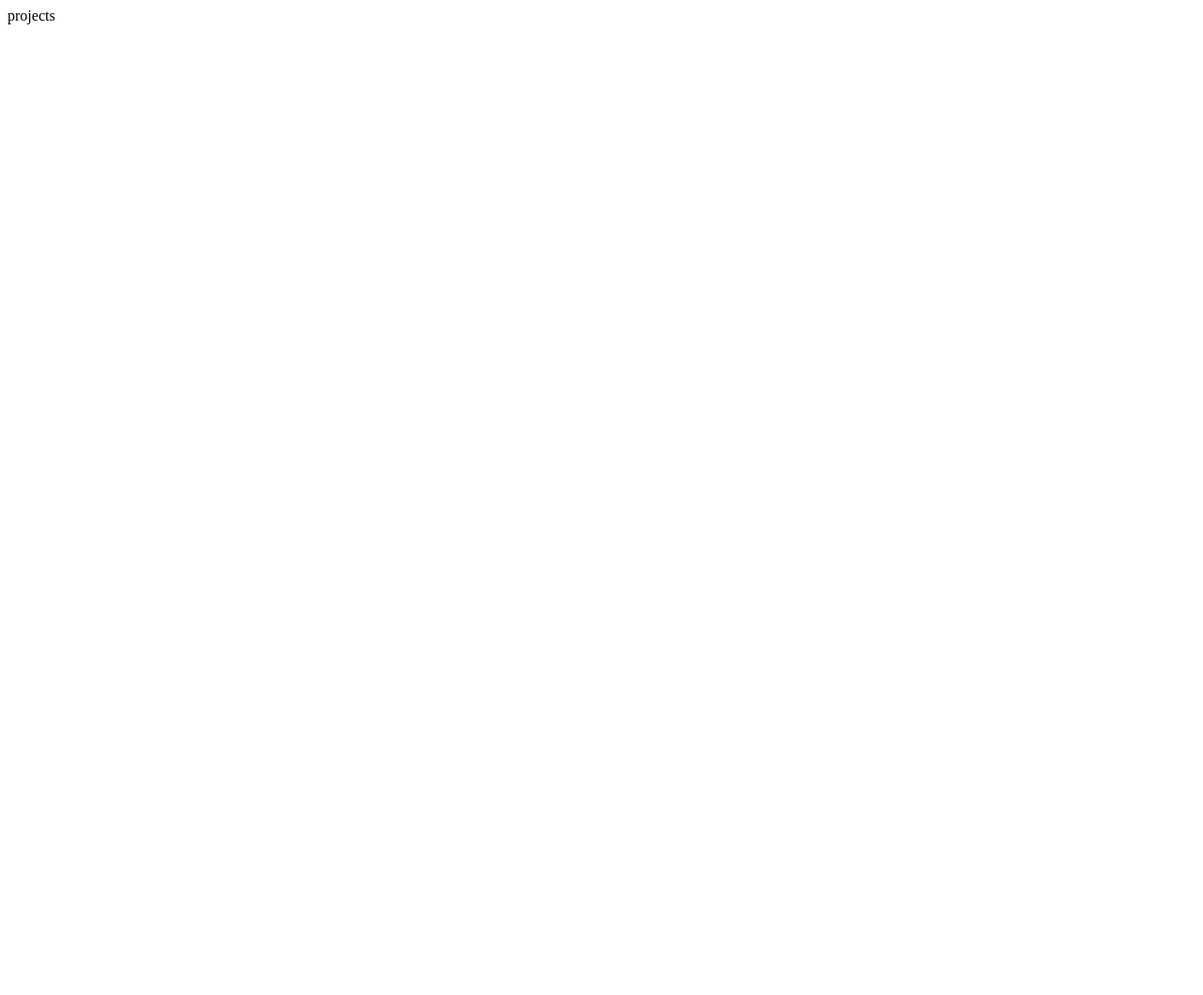
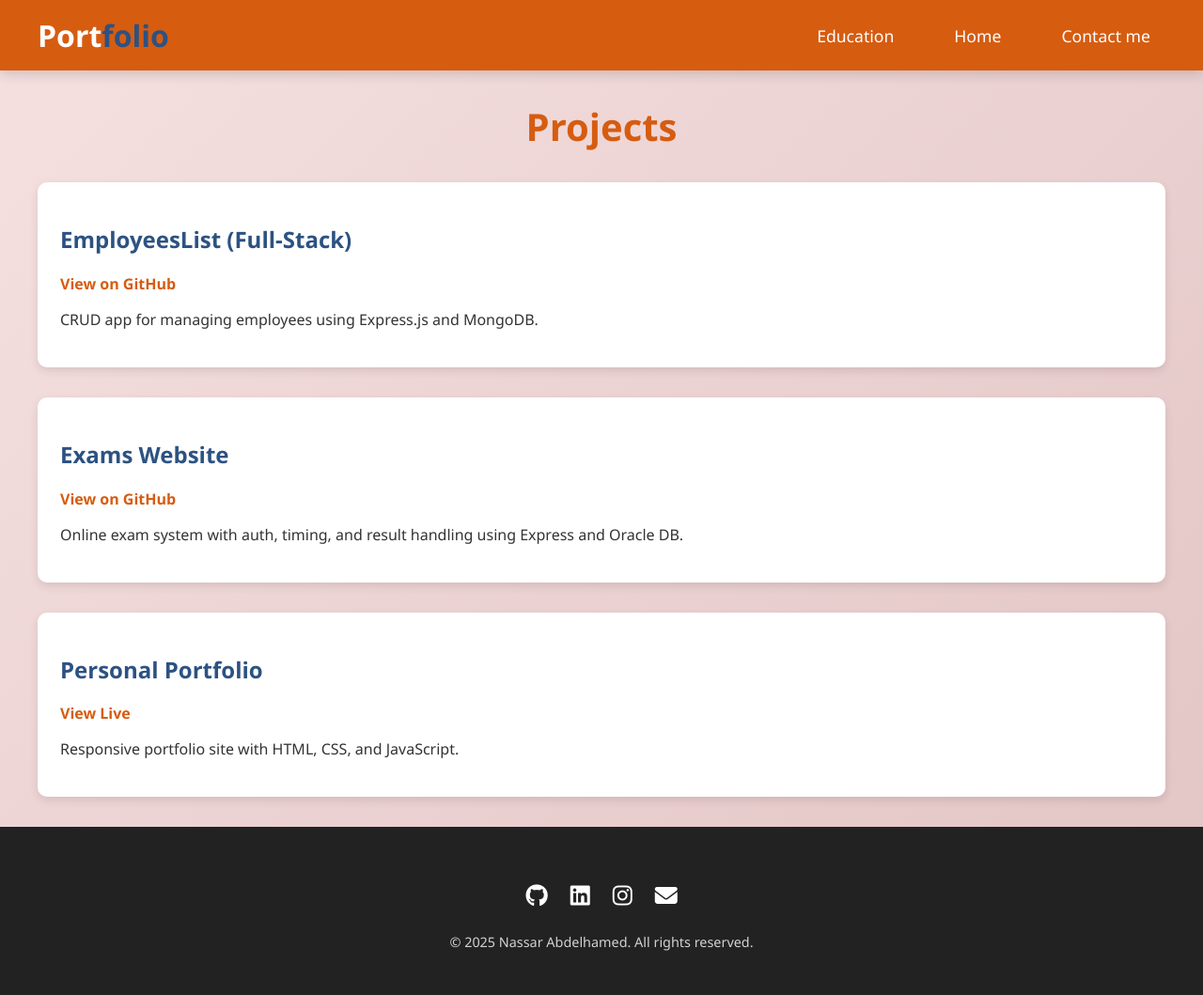
Before and after one commit to NassarAbdelhamed/Profile, a plain HTML site: page Pages/projects.html in a window 1280 px wide. Shown: the whole page at 94% size. Before the commit the page ends 800 px from the top, so only its background shows below. Drawn offline with Linux system fonts and the light colour scheme.

Commit message:
add Projects

```diff
--- a/Pages/projects.html
+++ b/Pages/projects.html
@@ -1,11 +1,240 @@
 <!DOCTYPE html>
 <html lang="en">
 <head>
-    <meta charset="UTF-8">
-    <meta name="viewport" content="width=device-width, initial-scale=1.0">
-    <title>Document</title>
+  <meta charset="UTF-8" />
+  <meta name="viewport" content="width=device-width, initial-scale=1.0"/>
+  <title>Projects | Nassar Abdelhamed</title>
+  <link rel="stylesheet" href="https://cdnjs.cloudflare.com/ajax/libs/font-awesome/6.4.0/css/all.min.css"/>
+  <style>
+    /* Reuse your index styles here, simplified to essentials for demo */
+
+    :root {
+      --primary: #d65c10;
+      --primary-dark: #b34a0d;
+      --secondary: #2c5282;
+      --dark: #222;
+      --white: #ffffff;
+    }
+
+    body {
+      font-family: 'Segoe UI', Tahoma, Geneva, Verdana, sans-serif;
+      background: linear-gradient(135deg, #f5e0e0 0%, #e2c4c4 100%);
+      margin: 0;
+      color: #333;
+    }
+
+    /* Header */
+    .header {
+      background-color: var(--primary);
+      padding: 1rem 2rem;
+      position: sticky;
+      top: 0;
+      z-index: 100;
+      box-shadow: 0 4px 12px rgba(0, 0, 0, 0.15);
+    }
+
+    .nav {
+      display: flex;
+      justify-content: space-between;
+      align-items: center;
+      max-width: 1200px;
+      margin: 0 auto;
+    }
+
+    .logo-text {
+      font-size: 2rem;
+      font-weight: bold;
+    }
+
+    .logo-text span:first-child {
+      color: var(--white);
+    }
+
+    .logo-text span:last-child {
+      color: var(--secondary);
+    }
+
+    .nav-links {
+      display: flex;
+      gap: 2rem;
+    }
+
+    .nav-links a {
+      color: var(--white);
+      text-decoration: none;
+      font-size: 1.1rem;
+      transition: background 0.3s;
+      padding: 0.5rem 1rem;
+      border-radius: 4px;
+    }
+
+    .nav-links a:hover {
+      background-color: rgba(255, 255, 255, 0.2);
+    }
+
+    .mobile-menu-btn {
+      display: none;
+      background: none;
+      border: none;
+      color: var(--white);
+      font-size: 1.8rem;
+      cursor: pointer;
+    }
+
+    @media (max-width: 768px) {
+      .nav-links {
+        display: none;
+        flex-direction: column;
+        background-color: var(--primary-dark);
+        position: absolute;
+        top: 100%;
+        left: 0;
+        width: 100%;
+      }
+
+      .nav-links.active {
+        display: flex;
+      }
+
+      .mobile-menu-btn {
+        display: block;
+      }
+    }
+
+    /* Projects Section */
+    .container {
+      max-width: 1200px;
+      margin: 2rem auto;
+      padding: 0 2rem;
+    }
+
+    .page-title {
+      text-align: center;
+      color: var(--primary);
+      font-size: 2.5rem;
+      margin-bottom: 2rem;
+    }
+
+    .project-card {
+      background: #fff;
+      border-radius: 10px;
+      padding: 1.5rem;
+      box-shadow: 0 4px 10px rgba(0, 0, 0, 0.1);
+      margin-bottom: 2rem;
+    }
+
+    .project-title {
+      font-size: 1.5rem;
+      color: var(--secondary);
+    }
+
+    .project-link {
+      color: var(--primary);
+      font-weight: bold;
+      text-decoration: none;
+    }
+
+    .project-link:hover {
+      text-decoration: underline;
+    }
+     .footer {
+            background: var(--dark);
+            color: var(--white);
+            padding: 2rem;
+            text-align: center;
+            margin-top: auto;
+        }
+
+        .social-links {
+            display: flex;
+            justify-content: center;
+            gap: 1.5rem;
+            margin: 1.5rem 0;
+        }
+
+        .social-links a {
+            color: var(--white);
+            font-size: 1.5rem;
+            transition: transform 0.3s ease, color 0.3s ease;
+        }
+
+        .social-links a:hover {
+            color: var(--primary);
+            transform: translateY(-3px);
+        }
+
+        .copyright {
+            font-size: 0.9rem;
+            opacity: 0.8;
+        }
+
+  </style>
 </head>
 <body>
-    projects
+
+  <!-- Header -->
+  <header class="header">
+    <nav class="nav">
+      <div class="logo">
+        <div class="logo-text">
+          <span>Port</span><span>folio</span>
+        </div>
+      </div>
+      <div class="nav-links" id="navLinks">
+        <a href="education.html">Education</a>
+        <a href="../index.html">Home</a>
+        <a href="contact.html">Contact me</a>
+      </div>
+      <button class="mobile-menu-btn" id="menuBtn">
+        <i class="fas fa-bars"></i>
+      </button>
+    </nav>
+  </header>
+
+  <!-- Projects Section -->
+  <main class="container">
+    <h1 class="page-title">Projects</h1>
+
+    <div class="project-card">
+      <h2 class="project-title">EmployeesList (Full-Stack)</h2>
+      <a href="https://github.com/NassarAbdelhamed/EmployeesList" class="project-link" target="_blank">View on GitHub</a>
+      <p>CRUD app for managing employees using Express.js and MongoDB.</p>
+    </div>
+
+    <div class="project-card">
+      <h2 class="project-title">Exams Website</h2>
+      <a href="https://github.com/NassarAbdelhamed/Exams" class="project-link" target="_blank">View on GitHub</a>
+      <p>Online exam system with auth, timing, and result handling using Express and Oracle DB.</p>
+    </div>
+
+    <div class="project-card">
+      <h2 class="project-title">Personal Portfolio</h2>
+      <a href="https://nassarabdelhamed.github.io/Profile/" class="project-link" target="_blank">View Live</a>
+      <p>Responsive portfolio site with HTML, CSS, and JavaScript.</p>
+    </div>
+  </main>
+
+    <footer class="footer">
+        <div class="social-links">
+            <a href="https://github.com/NassarAbdelhamed" aria-label="GitHub"><i class="fab fa-github"></i></a>
+            <a href="https://www.linkedin.com/in/nassar-abdelhamed-b35b2b242/" aria-label="LinkedIn"><i class="fab fa-linkedin"></i></a>
+            <a href="https://www.instagram.com/nassarabdelhameed/" aria-label="Instagram"><i class="fab fa-instagram"></i></a>
+            <a href="mailto:nassarabdelhamed556@gmail.com" aria-label="Email"><i class="fas fa-envelope"></i></a>
+        </div>
+        <p class="copyright">© 2025 Nassar Abdelhamed. All rights reserved.</p>
+    </footer>
+
+  <!-- JavaScript -->
+  <script>
+    const menuBtn = document.getElementById('menuBtn');
+    const navLinks = document.getElementById('navLinks');
+
+    menuBtn.addEventListener('click', () => {
+      navLinks.classList.toggle('active');
+      const icon = menuBtn.querySelector('i');
+      icon.classList.toggle('fa-bars');
+      icon.classList.toggle('fa-times');
+    });
+  </script>
 </body>
 </html>
```
